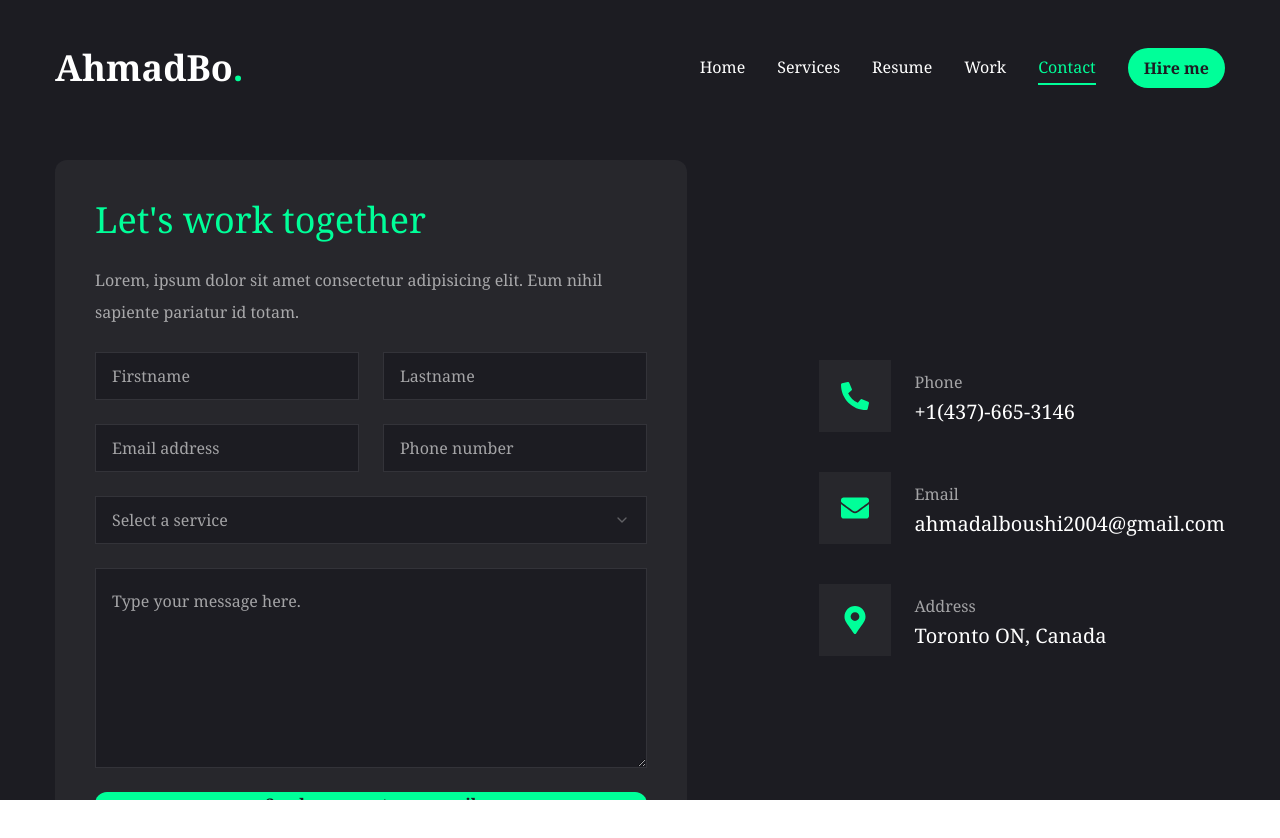
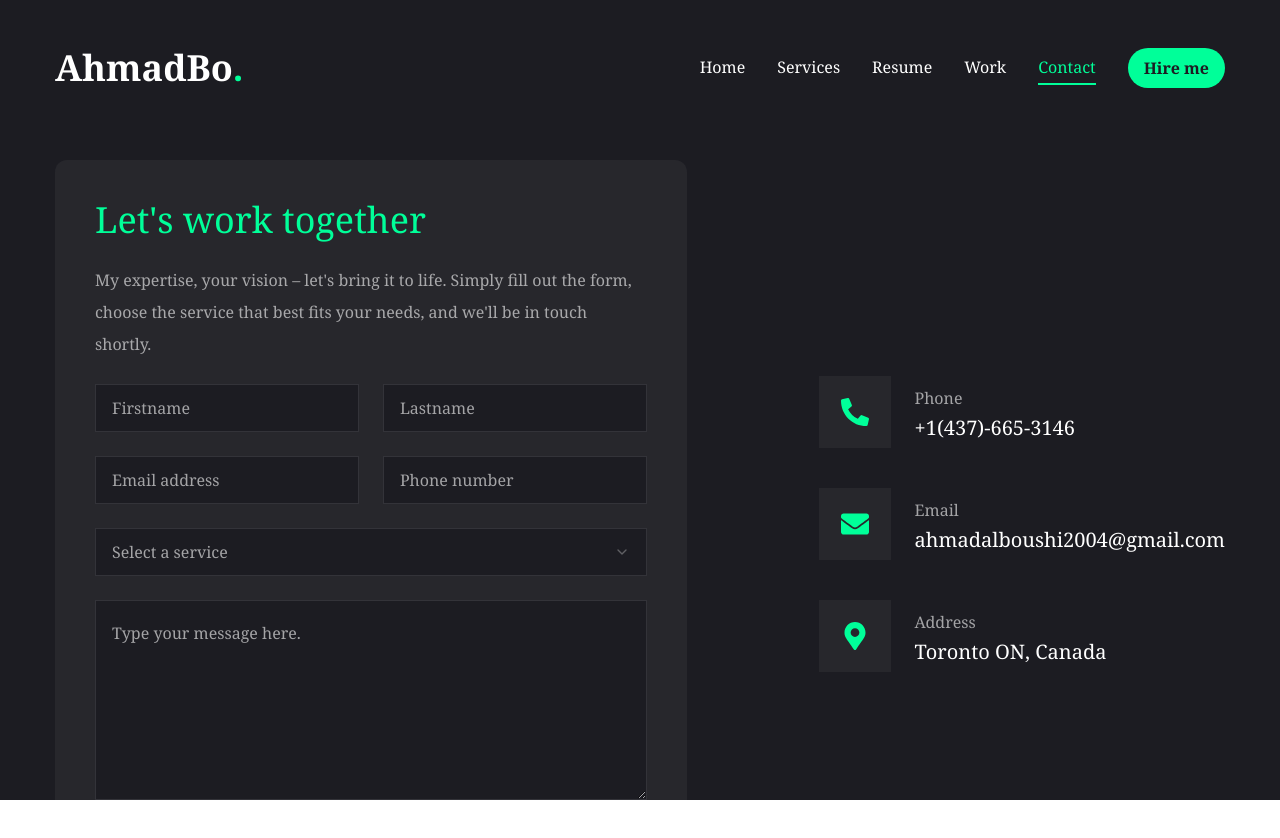
Before and after one commit to Ahmadalbouchi/ahmad-portfolio, a Next.js app: page /contact in a window 1280 px wide. Shown: the top 838 px of the page. Built offline with nearby package versions, Linux system fonts and the light colour scheme.

Commit message:
change in conatant page

```diff
--- a/app/contact/page.jsx
+++ b/app/contact/page.jsx
@@ -61,8 +61,7 @@ const Contact = () => {
 
   <h3 className="text-4xl text-accent">Let's work together</h3>
   <p className="text-white/60">
-    Lorem, ipsum dolor sit amet consectetur adipisicing elit. Eum nihil
-    sapiente pariatur id totam.
+  My expertise, your vision – let's bring it to life.  Simply fill out the form, choose the service that best fits your needs, and we'll be in touch shortly.
   </p>
 
   {/* Input fields */}
@@ -83,8 +82,11 @@ const Contact = () => {
         <SelectLabel>Select a service</SelectLabel>
         <SelectItem value="Web Development">Web Development</SelectItem>
         <SelectItem value="UI/UX Design">UI/UX Design</SelectItem>
-        <SelectItem value="Back-end Developer">Back-end Developer</SelectItem>
-        <SelectItem value="Database Developer">Database Developer</SelectItem>
+        <SelectItem value="Backend Development">Backend Development</SelectItem>
+        <SelectItem value="Software Development">Software Development</SelectItem>
+        <SelectItem value="Database Development">Database Development</SelectItem>
+        <SelectItem value="Android Development">Android Development</SelectItem>
+        <SelectItem value="Other">Other</SelectItem>
       </SelectGroup>
     </SelectContent>
   </Select>
```
